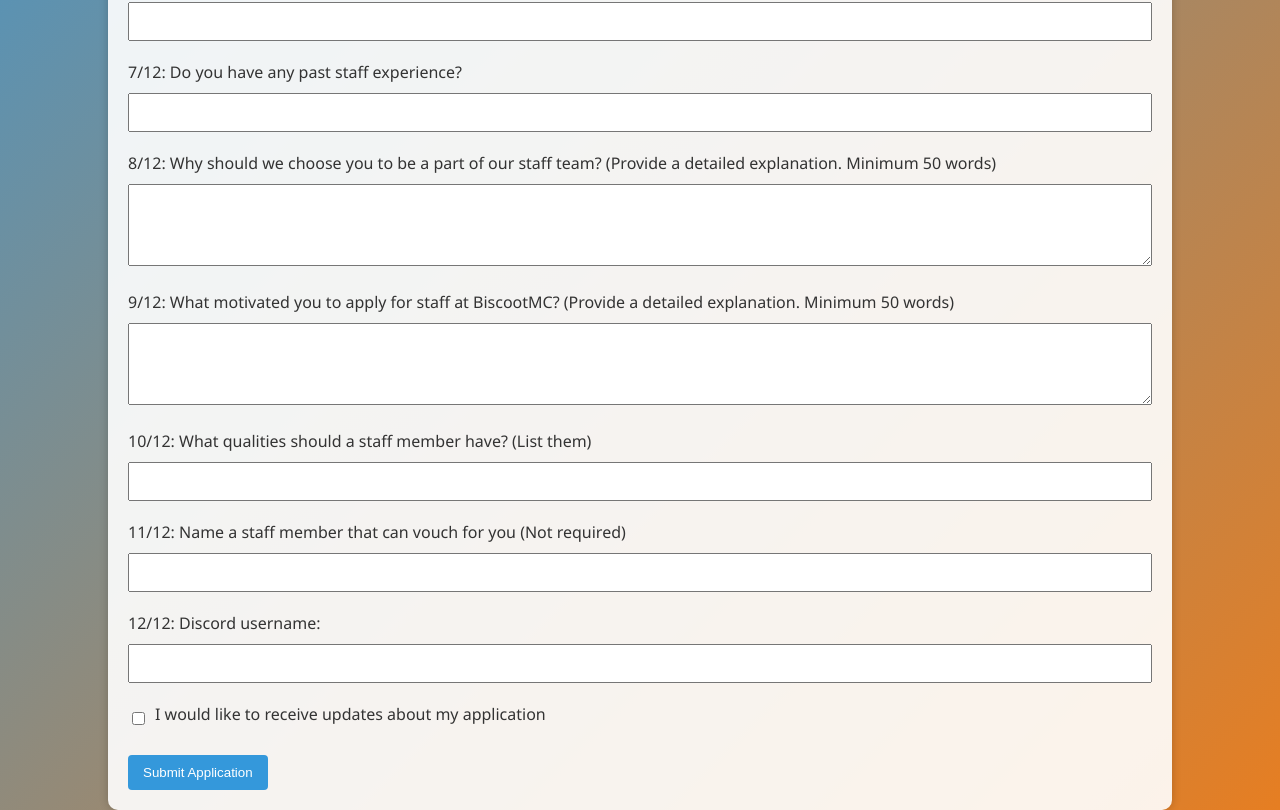
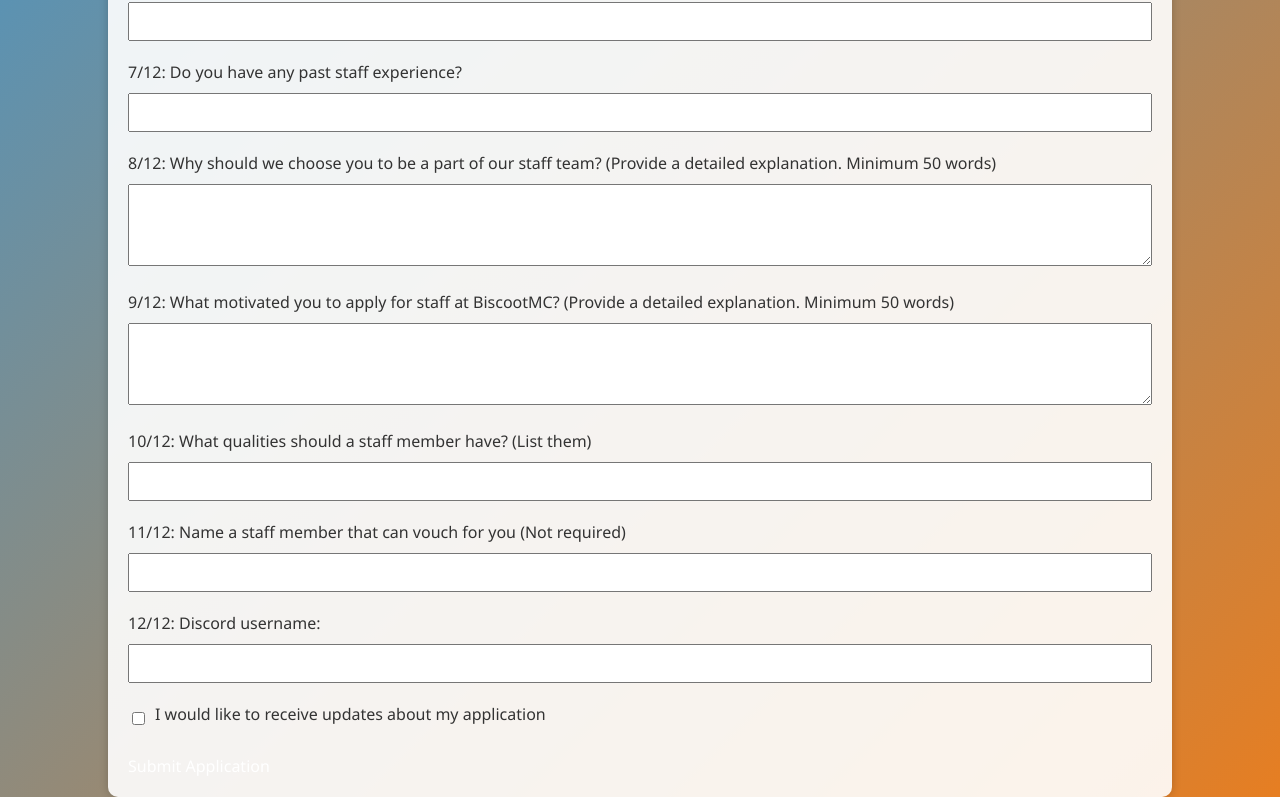
Before and after one commit to arhamsohail123/staffapplication, a plain HTML site: page index.html in a window 1280 px wide. Shown: the part 591-1401 px from the top of the page. Drawn offline with Linux system fonts and the light colour scheme.

Commit message:
Update index.html

```diff
--- a/index.html
+++ b/index.html
@@ -119,8 +119,8 @@
             <input type="checkbox" id="updates" name="updates" value="yes">
             <label for="updates">I would like to receive updates about my application</label>
         </div>
-
-        <button type="submit">Submit Application</button>
+         <div class="form-outer>
+        <button type="submit"button name="btn"> Submit Application</button>
     </form>
 </div>
 
```
